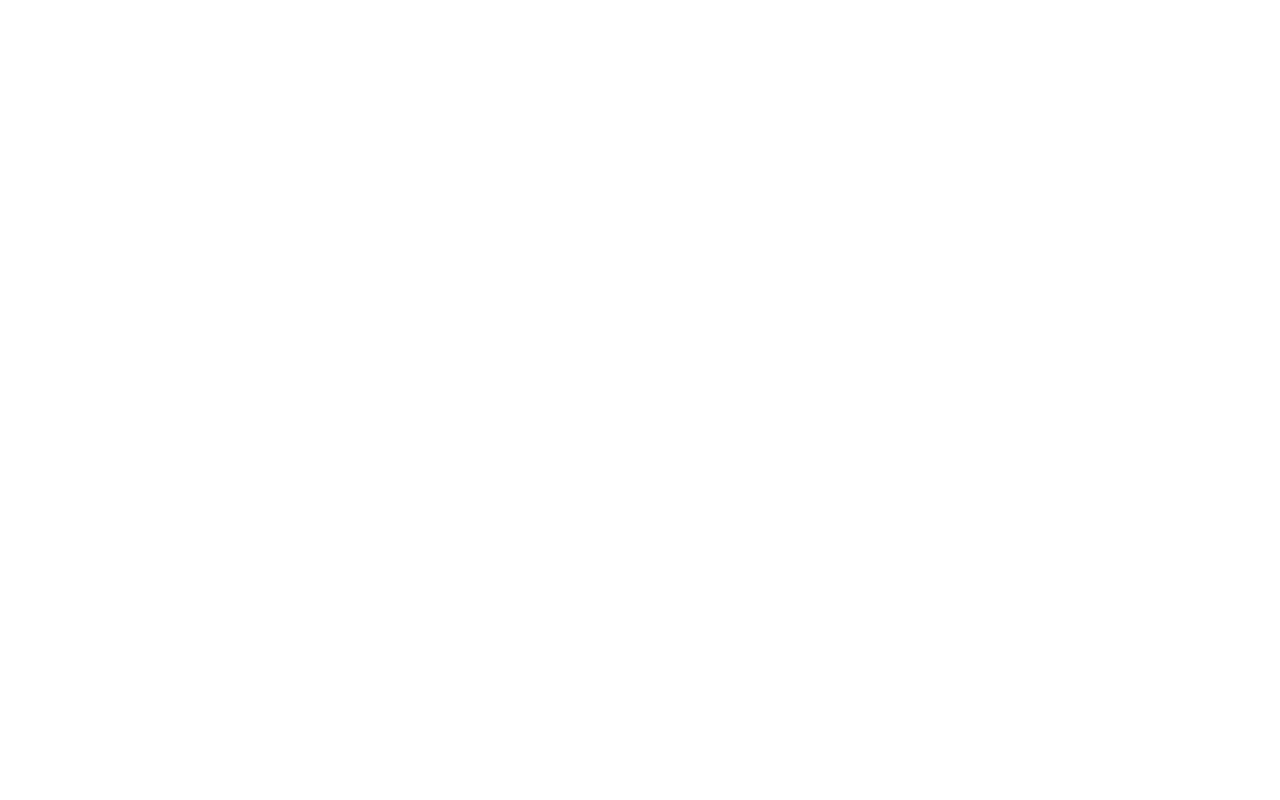
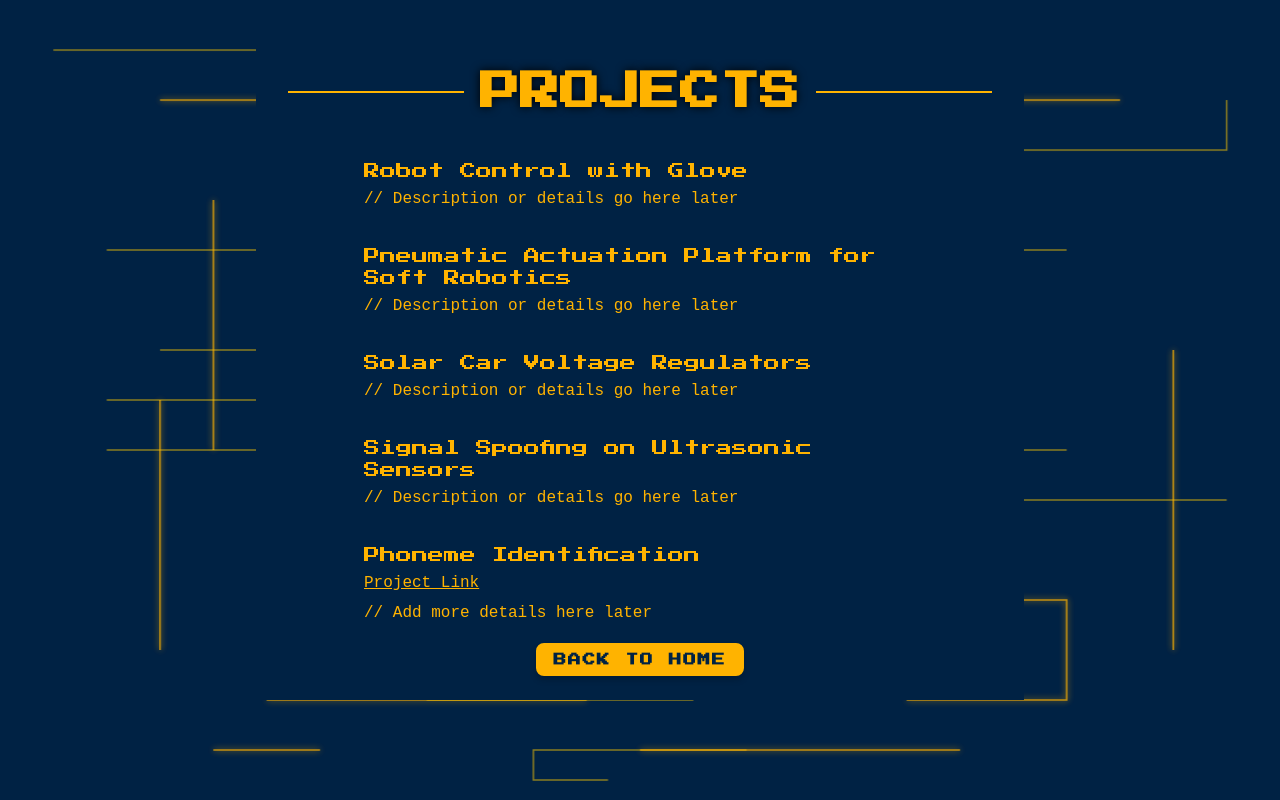
Before and after one commit to ashsgelber/Leela_site, a plain HTML site: page projects.html in a window 1280 px wide. Drawn offline with Linux system fonts and the light colour scheme.

Commit message:
about and projects

```diff
--- /dev/null
+++ b/about.html
@@ -0,0 +1,60 @@
+<!DOCTYPE html>
+<html lang="en">
+<head>
+  <meta charset="UTF-8" />
+  <meta name="viewport" content="width=device-width, initial-scale=1.0" />
+  <title>About - Leela Mukherjee</title>
+  <link href="https://fonts.googleapis.com/css2?family=Press+Start+2P&display=swap" rel="stylesheet" />
+  <link rel="stylesheet" href="style.css" />
+</head>
+<body class="education-page">
+  <!-- Background Animation -->
+  <div class="background">
+    <svg xmlns="http://www.w3.org/2000/svg" viewBox="0 0 1200 800" preserveAspectRatio="none">
+      <defs>
+        <filter id="glow" x="-50%" y="-50%" width="200%" height="200%">
+          <feGaussianBlur stdDeviation="3" result="coloredBlur" />
+          <feMerge>
+            <feMergeNode in="coloredBlur"/>
+            <feMergeNode in="SourceGraphic"/>
+          </feMerge>
+        </filter>
+      </defs>
+      <path class="circuit" d="M50 50 H1150 V150 H100 V250 H1050 V350 H150" />
+      <path class="circuit glow" d="M200 200 V700 H1000 V600 H300 V500 H900" />
+      <path class="circuit" d="M100 400 H1100 V450 H50 V500 H1150" />
+      <path class="circuit glow" d="M300 100 H900 V200 H400 V300 H850" />
+      <path class="circuit" d="M400 700 H800 V750 H500 V780 H700" />
+      <path class="circuit glow" d="M150 650 V100 H1100 V750 H200" />
+    </svg>
+  </div>
+
+  <!-- Centralized Content -->
+  <div class="content">
+    <h1>About Me</h1>
+
+    <div class="education-details about-text">
+      <p>
+        Hi! My name is Leela Mukherjee, and as a Silicon Valley native and a Computer Engineering Major at the University of Michigan, I have developed a deep interest in computer systems and hardware design. I have gone out of my way to seek out interesting experiences and projects to explore different aspects of hardware and to develop a more advanced skill set.
+      </p>
+
+      <p>
+        I have worked on hardware design in unique environments, such as launchpads in Cape Canaveral, Florida, and microelectronic fabs in San Jose, California. I have assumed leadership, such as my role as Engineering Director for the University of Michigan Solar Car Team, to become more familiar with engineering project management and to get a top-down view of product development.
+      </p>
+
+      <p>
+        I have always been comfortable working in engineering labs though, and I have developed tools for companies and finished projects for my classes by tinkering with prototype boards and bench testing devices. I would love to work on the next great engineering project (I am currently looking for full-time positions starting January 2026!), and I hope my past experiences and current interests demonstrate this passion.
+      </p>
+
+      <p>
+        In my free time, you can find me hiking, traveling, or trying out a new craft. Please feel free to contact me through LinkedIn or by email — I would love to hear from you!
+      </p>
+
+      <p><strong>Email:</strong> <a href="mailto:leelam@umich.edu" style="color: #FFB300; text-decoration: underline;">leelam@umich.edu</a></p>
+      <p><strong>LinkedIn:</strong> <a href="https://linkedin.com/in/leelamukherjee" target="_blank" style="color: #FFB300; text-decoration: underline;">linkedin.com/in/leelamukherjee</a></p>
+    </div>
+
+    <a href="index.html" class="back-button">Back to Home</a>
+  </div>
+</body>
+</html>
--- a/projects.html
+++ b/projects.html
@@ -0,0 +1,72 @@
+<!DOCTYPE html>
+<html lang="en">
+<head>
+  <meta charset="UTF-8" />
+  <meta name="viewport" content="width=device-width, initial-scale=1.0"/>
+  <title>Projects - Leela Mukherjee</title>
+  <link href="https://fonts.googleapis.com/css2?family=Press+Start+2P&display=swap" rel="stylesheet" />
+  <link rel="stylesheet" href="style.css" />
+</head>
+<body class="education-page">
+  <!-- Background Animation -->
+  <div class="background">
+    <svg xmlns="http://www.w3.org/2000/svg" viewBox="0 0 1200 800" preserveAspectRatio="none">
+      <defs>
+        <filter id="glow" x="-50%" y="-50%" width="200%" height="200%">
+          <feGaussianBlur stdDeviation="3" result="coloredBlur" />
+          <feMerge>
+            <feMergeNode in="coloredBlur"/>
+            <feMergeNode in="SourceGraphic"/>
+          </feMerge>
+        </filter>
+      </defs>
+      <path class="circuit" d="M50 50 H1150 V150 H100 V250 H1050 V350 H150" />
+      <path class="circuit glow" d="M200 200 V700 H1000 V600 H300 V500 H900" />
+      <path class="circuit" d="M100 400 H1100 V450 H50 V500 H1150" />
+      <path class="circuit glow" d="M300 100 H900 V200 H400 V300 H850" />
+      <path class="circuit" d="M400 700 H800 V750 H500 V780 H700" />
+      <path class="circuit glow" d="M150 650 V100 H1100 V750 H200" />
+    </svg>
+  </div>
+
+  <!-- Centralized Content -->
+  <div class="content">
+    <h1>Projects</h1>
+    <div class="education-details">
+
+        <div class="project-entry">
+            <div class="course-title">Robot Control with Glove</div>
+            <span class="skills">// Description or details go here later</span>
+          </div>
+
+          <div class="project-entry">
+            <div class="course-title">Pneumatic Actuation Platform for Soft Robotics</div>
+            <span class="skills">// Description or details go here later</span>
+          </div>
+
+          <div class="project-entry">
+            <div class="course-title">Solar Car Voltage Regulators</div>
+            <span class="skills">// Description or details go here later</span>
+          </div>
+
+          <div class="project-entry">
+            <div class="course-title">Signal Spoofing on Ultrasonic Sensors</div>
+            <span class="skills">// Description or details go here later</span>
+          </div>
+
+          <div class="project-entry">
+            <div class="course-title">Phoneme Identification</div>
+            <span class="skills">
+              <a href="https://sites.google.com/umich.edu/eecs351phonemes2024/home" target="_blank" style="color:#FFB300; text-decoration: underline; font-family: 'Courier New', monospace;">
+                Project Link
+              </a>
+            </span>
+            <span class="skills">// Add more details here later</span>
+          </div>
+
+    </div>
+
+    <a href="index.html" class="back-button">Back to Home</a>
+  </div>
+</body>
+</html>
--- a/style.css
+++ b/style.css
@@ -291,3 +291,19 @@ p {
     line-height: 1.4;
     color: #FFB300;
 }
+
+.project-entry {
+    margin-top: 2rem; /* space between projects */
+}
+
+.about-text {
+    font-family: 'Courier New', monospace;
+    font-size: 0.95rem;
+    line-height: 1.6;
+    color: #FFB300;
+}
+
+.about-text a {
+    color: #FFB300;
+    text-decoration: underline;
+}
```
Also changed, not shown: index.html (+1 -1 lines), contact.html (deleted).
